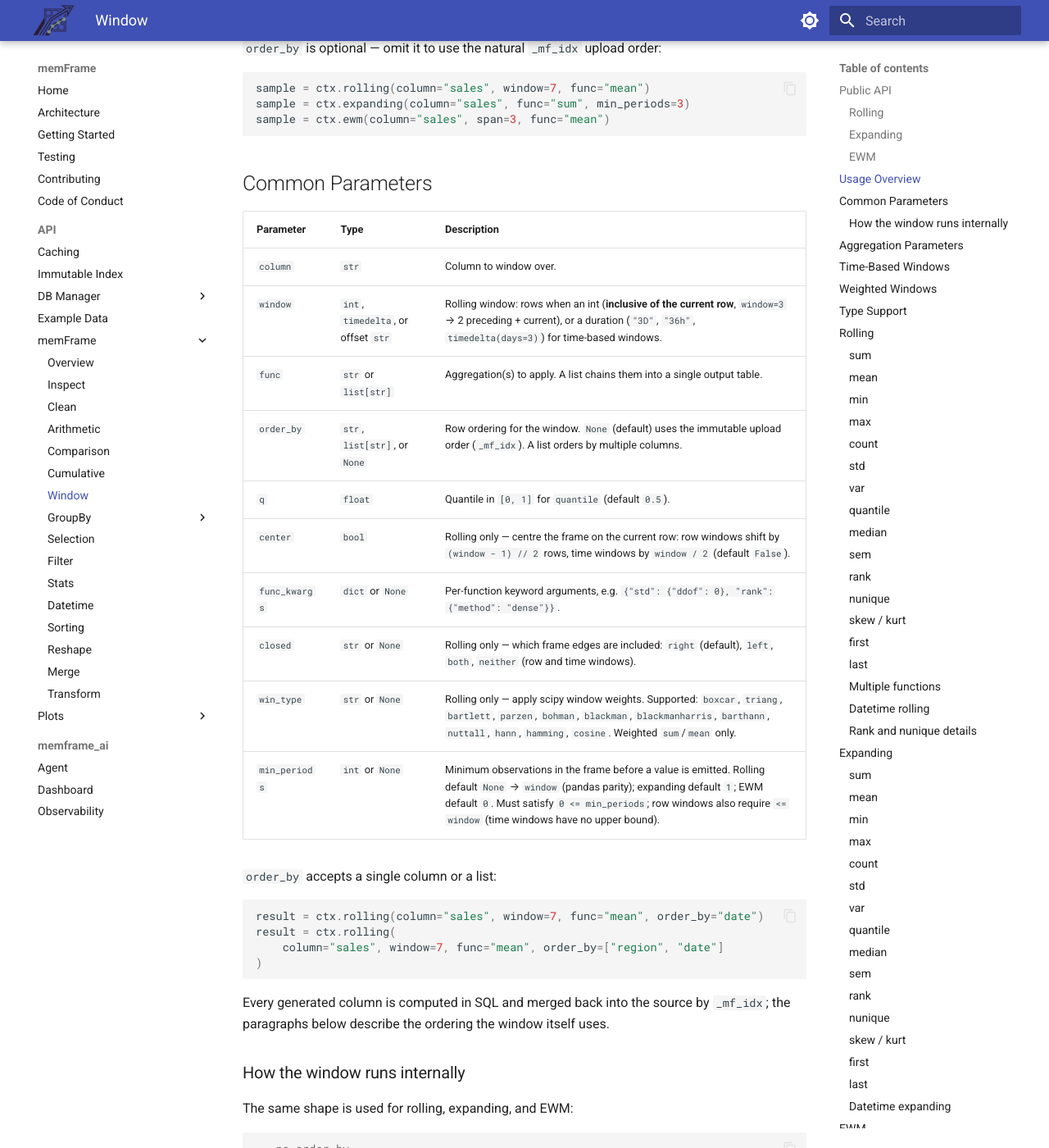
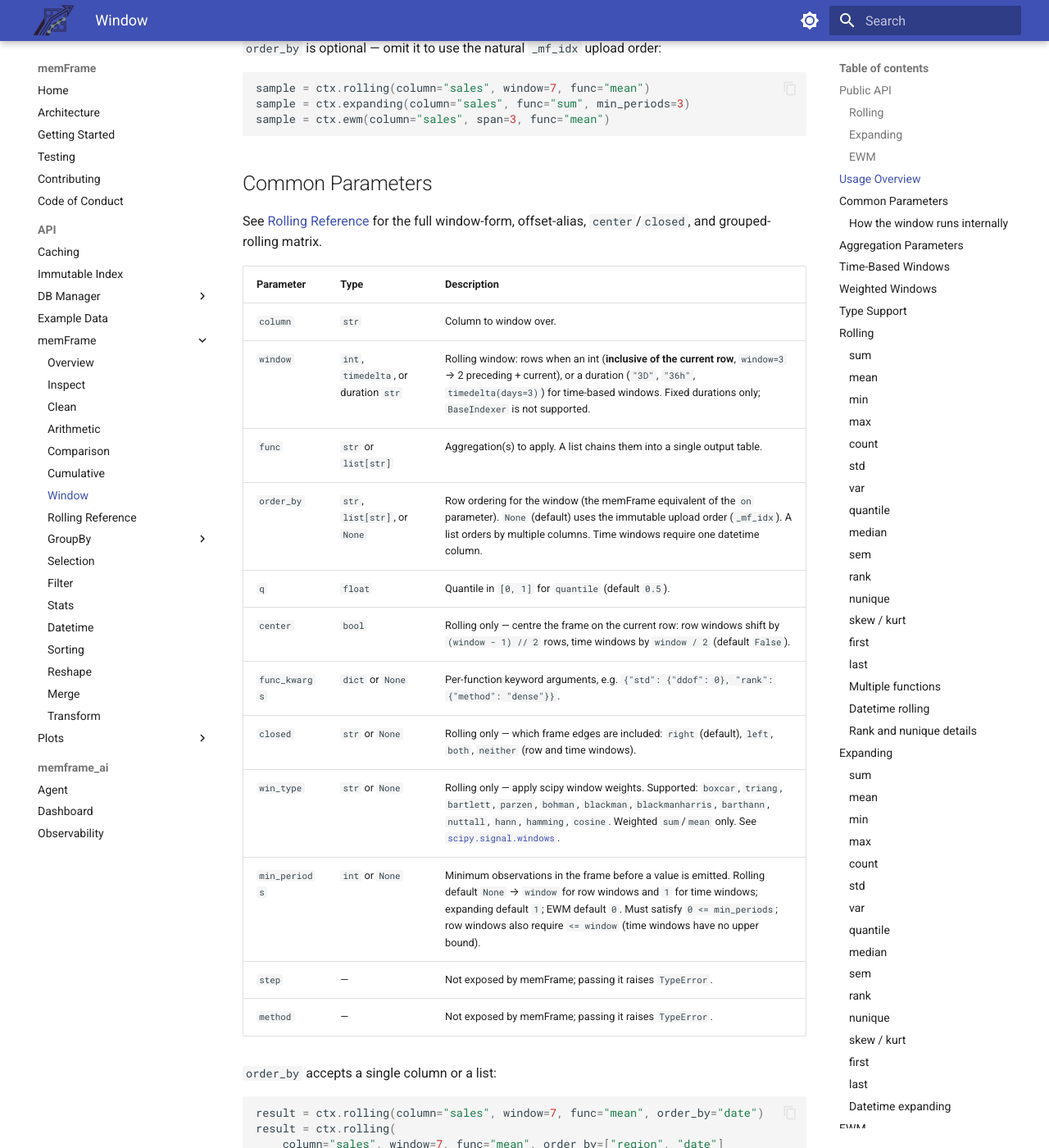
Before and after one commit to Debojit95/memFrame, an MkDocs documentation site: the page built from docs/api/window.md, in a window 1280 px wide and 1400 px high, scrolled down 4339 px. Shown: the whole window at 82% size. Built offline with MkDocs 1.6.1 and Material for MkDocs 9.7.7, drawn with Linux system fonts in a browser that asks for light colours; some of the changed text lies outside the part shown.

Commit message:
[docs] add rolling reference and remove pandas parity snippets

````diff
--- a/docs/api/window.md
+++ b/docs/api/window.md
@@ -150,18 +150,23 @@ sample = ctx.ewm(column="sales", span=3, func="mean")
 
 ## Common Parameters
 
+See [Rolling Reference](rolling-reference.md) for the full window-form,
+offset-alias, `center`/`closed`, and grouped-rolling matrix.
+
 | Parameter | Type | Description |
 | --- | --- | --- |
 | `column` | `str` | Column to window over. |
-| `window` | `int`, `timedelta`, or offset `str` | Rolling window: rows when an int (**inclusive of the current row**, `window=3` → 2 preceding + current), or a duration (`"3D"`, `"36h"`, `timedelta(days=3)`) for time-based windows. |
+| `window` | `int`, `timedelta`, or duration `str` | Rolling window: rows when an int (**inclusive of the current row**, `window=3` → 2 preceding + current), or a duration (`"3D"`, `"36h"`, `timedelta(days=3)`) for time-based windows. Fixed durations only; `BaseIndexer` is not supported. |
 | `func` | `str` or `list[str]` | Aggregation(s) to apply. A list chains them into a single output table. |
-| `order_by` | `str`, `list[str]`, or `None` | Row ordering for the window. `None` (default) uses the immutable upload order (`_mf_idx`). A list orders by multiple columns. |
+| `order_by` | `str`, `list[str]`, or `None` | Row ordering for the window (the memFrame equivalent of the `on` parameter). `None` (default) uses the immutable upload order (`_mf_idx`). A list orders by multiple columns. Time windows require one datetime column. |
 | `q` | `float` | Quantile in `[0, 1]` for `quantile` (default `0.5`). |
 | `center` | `bool` | Rolling only — centre the frame on the current row: row windows shift by `(window - 1) // 2` rows, time windows by `window / 2` (default `False`). |
 | `func_kwargs` | `dict` or `None` | Per-function keyword arguments, e.g. `{"std": {"ddof": 0}, "rank": {"method": "dense"}}`. |
 | `closed` | `str` or `None` | Rolling only — which frame edges are included: `right` (default), `left`, `both`, `neither` (row and time windows). |
-| `win_type` | `str` or `None` | Rolling only — apply scipy window weights. Supported: `boxcar`, `triang`, `bartlett`, `parzen`, `bohman`, `blackman`, `blackmanharris`, `barthann`, `nuttall`, `hann`, `hamming`, `cosine`. Weighted `sum`/`mean` only. |
-| `min_periods` | `int` or `None` | Minimum observations in the frame before a value is emitted. Rolling default `None` → `window` (pandas parity); expanding default `1`; EWM default `0`. Must satisfy `0 <= min_periods`; row windows also require `<= window` (time windows have no upper bound). |
+| `win_type` | `str` or `None` | Rolling only — apply scipy window weights. Supported: `boxcar`, `triang`, `bartlett`, `parzen`, `bohman`, `blackman`, `blackmanharris`, `barthann`, `nuttall`, `hann`, `hamming`, `cosine`. Weighted `sum`/`mean` only. See [`scipy.signal.windows`](https://docs.scipy.org/doc/scipy/reference/signal.windows.html). |
+| `min_periods` | `int` or `None` | Minimum observations in the frame before a value is emitted. Rolling default `None` → `window` for row windows and `1` for time windows; expanding default `1`; EWM default `0`. Must satisfy `0 <= min_periods`; row windows also require `<= window` (time windows have no upper bound). |
+| `step` | — | Not exposed by memFrame; passing it raises `TypeError`. |
+| `method` | — | Not exposed by memFrame; passing it raises `TypeError`. |
 
 `order_by` accepts a single column or a list:
 
@@ -206,18 +211,6 @@ AVG("sales") OVER (ORDER BY "date", "_mf_idx"
 - **Time windows use the `order_by` column as the clock.** With a duration
   window (`"3D"`), the frame is `(t − window, t]` over the values of the
   `order_by` timestamp, so `order_by` is required to be datetime-typed.
-
-The pandas equivalent mirrors this exactly: compute on the frame ordered by
-`order_by` (or the frame as-is when it is omitted), then restore the original
-row order:
-
-```python
-ordered = df.sort_values("date", kind="mergesort")   # skip when order_by is None
-expected = (
-    ordered["sales"].rolling(7).mean()
-    .reindex(df.index)                               # back to the original row order
-)
-```
 
 For large frames, pass `preview_rows=N` to `MemFrame`/`mf.DataFrame`: the
 source still receives every generated value, only the returned preview is
@@ -297,8 +290,9 @@ ctx.on("sales").rolling(5, win_type="hann").mean(order_by="date")
 
 - Supported weights: `boxcar`, `triang`, `bartlett`, `parzen`, `bohman`,
   `blackman`, `blackmanharris`, `barthann`, `nuttall`, `hann`, `hamming`,
-  `cosine` — the same arrays `scipy.signal.get_window(..., fftbins=False)`
-  returns.
+  `cosine` — the same arrays
+  [`scipy.signal.windows`](https://docs.scipy.org/doc/scipy/reference/signal.windows.html)
+  returns with `fftbins=False`.
 - `gaussian`, `exponential`, `tukey`, `kaiser`, `taylor`, `lanczos` need extra
   window parameters and raise `NotImplementedError`.
 - Weighted `std`/`var` raise: pandas computes them with rotating weights, which
@@ -330,8 +324,7 @@ rather than raising; EWM on a non-numeric column is rejected the same way.
 ## Rolling
 
 A rolling window of size `w = window` covers the rows from `w - 1` preceding
-the current row through the current row. `min_periods` defaults to `window`
-(pandas parity), so the first `w - 1` rows are `NULL`. Pass
+the current row through the current row. `min_periods` defaults to `window`, so the first `w - 1` rows are `NULL`. Pass
 `min_periods=1` to aggregate whatever is available instead:
 
 ```python
--- a/mkdocs.yml
+++ b/mkdocs.yml
@@ -78,6 +78,7 @@ nav:
           - Comparison: api/comparison.md
           - Cumulative: api/cumulative.md
           - Window: api/window.md
+          - Rolling Reference: api/rolling-reference.md
           - GroupBy:
               - Stats: api/groupby/groupby_stats.md
               - Cumulative: api/groupby/groupby_cumulative.md
````
Also changed, not shown: docs/api/groupby/groupby_stats.md (+4 -4 lines), docs/api/groupby/groupby_window.md (+10 -17 lines), docs/api/memframe.md (+2 -2 lines), docs/api/rolling-reference.md (added, +139 -0 lines).
